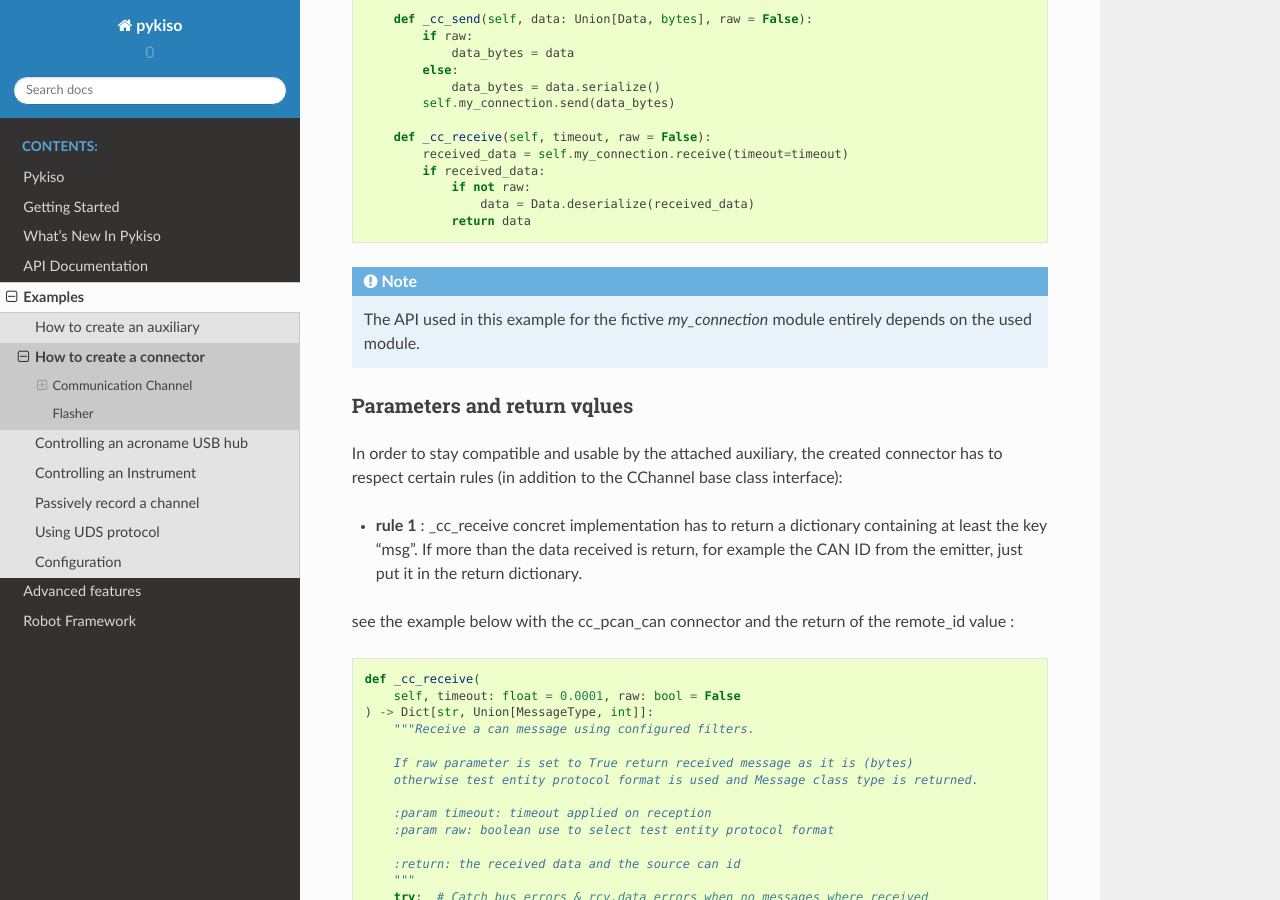
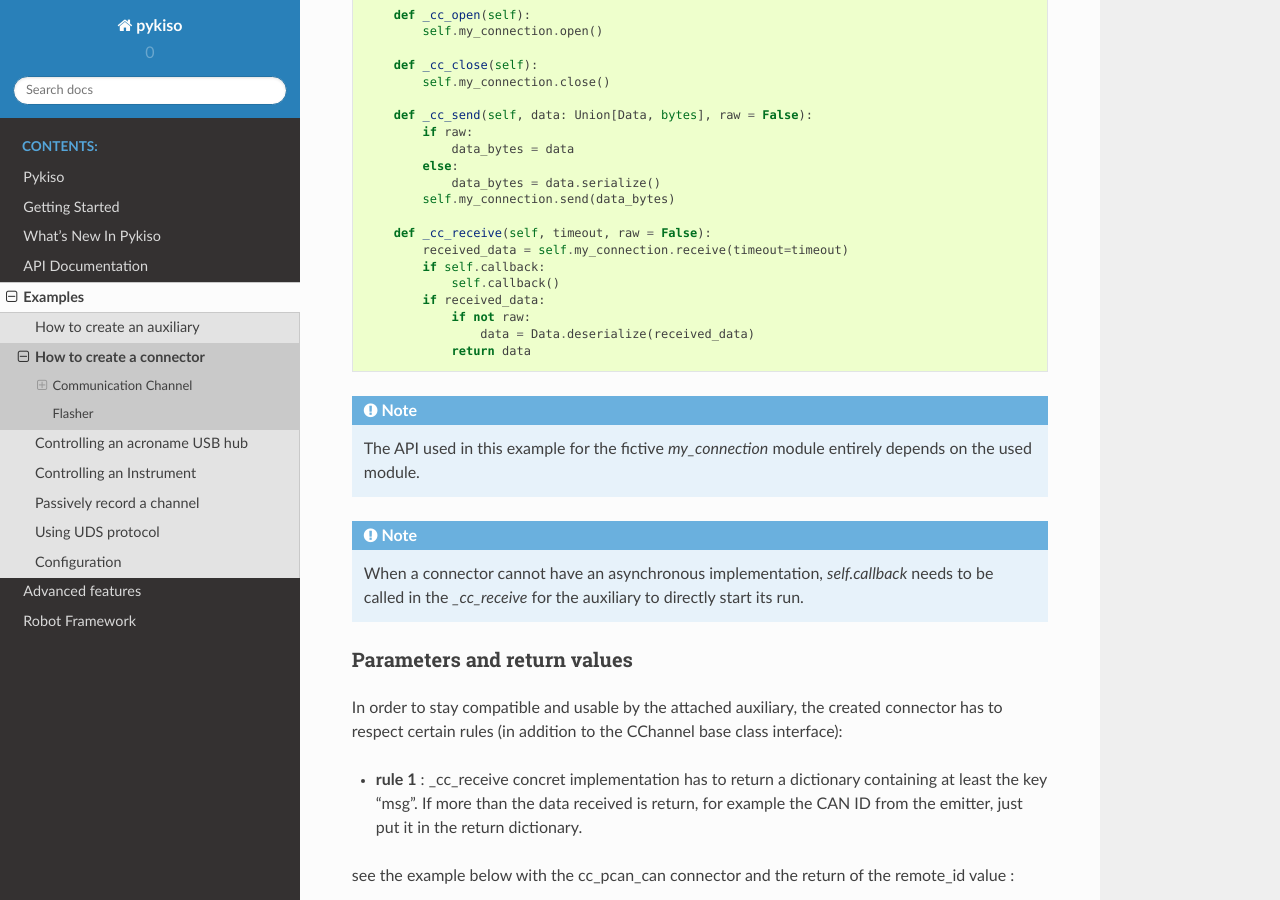
Before and after one commit to eclipse/kiso-testing, a Sphinx documentation site: the page built from docs/examples/how_to_connector.rst, in a window 1280 px wide and 900 px high, scrolled down 2201 px. Built offline with Sphinx 7.4.7 and the Read the Docs theme 2.0.0, drawn with Linux system fonts in a browser that asks for light colours; some of the changed text lies outside the part shown.

Commit message:
docs: extend howtos after the introduction of callbacks

```diff
--- a/docs/examples/how_to_auxiliary.rst
+++ b/docs/examples/how_to_auxiliary.rst
@@ -90,7 +90,7 @@
 
 - :py:meth:`~pykiso.interfaces.thread_auxiliary.AuxiliaryInterface._create_auxiliary_instance`:
   handle the auxiliary creation. Minimal actions to perform are
-  opening the attached :py:class:`~pykiso.connector.CChannel`, to which can be added actions such as flashing the device under test,
+  opening the attached :py:class:`~pykiso.connector.CChannel` with `self.my_callback`, to which can be added actions such as flashing the device under test,
   perform security related operations to allow the communication, etc.
 - :py:meth:`~pykiso.interfaces.thread_auxiliary.AuxiliaryInterface._delete_auxiliary_instance`:
   handle the auxiliary deletion. This method is the counterpart of
@@ -161,7 +161,7 @@
                 flasher.flash()
 
             logging.info("Open communication")
-            self.channel.open()
+            self.channel.open(self.my_callback)
 
         def _delete_auxiliary_instance(self):
             """Delete the auxiliary instance at test teardown.
--- a/docs/examples/how_to_connector.rst
+++ b/docs/examples/how_to_connector.rst
@@ -40,6 +40,9 @@
 - :py:meth:`~pykiso.connector.CChannel._cc_receive`: receive data if the communication is open.
   Requires one positional argument ``timeout`` and one keyword argument ``raw``, used to deserialize
   the data when receiving it.
+
+Additional to the interfaces, the auxiliary, during the channel opening phase, populated `self.callback`.
+If an asynchronous behaviour can be implemented, `self.callback` should be called to trigger a `_cc_receive()` call.
 
 
 Class definition and instanciation
@@ -122,6 +125,8 @@
 
         def _cc_receive(self, timeout, raw = False):
             received_data = self.my_connection.receive(timeout=timeout)
+            if self.callback:
+                self.callback()
             if received_data:
                 if not raw:
                     data = Data.deserialize(received_data)
@@ -131,7 +136,12 @@
     The API used in this example for the fictive *my_connection* module
     entirely depends on the used module.
 
-Parameters and return vqlues
+.. note::
+    When a connector cannot have an asynchronous implementation, `self.callback`
+    needs to be called in the `_cc_receive` for the auxiliary to directly start
+    its run.
+
+Parameters and return values
 ^^^^^^^^^^^^^^^^^^^^^^^^^^^^
 
 In order to stay compatible and usable by the attached auxiliary, the created connector
```
